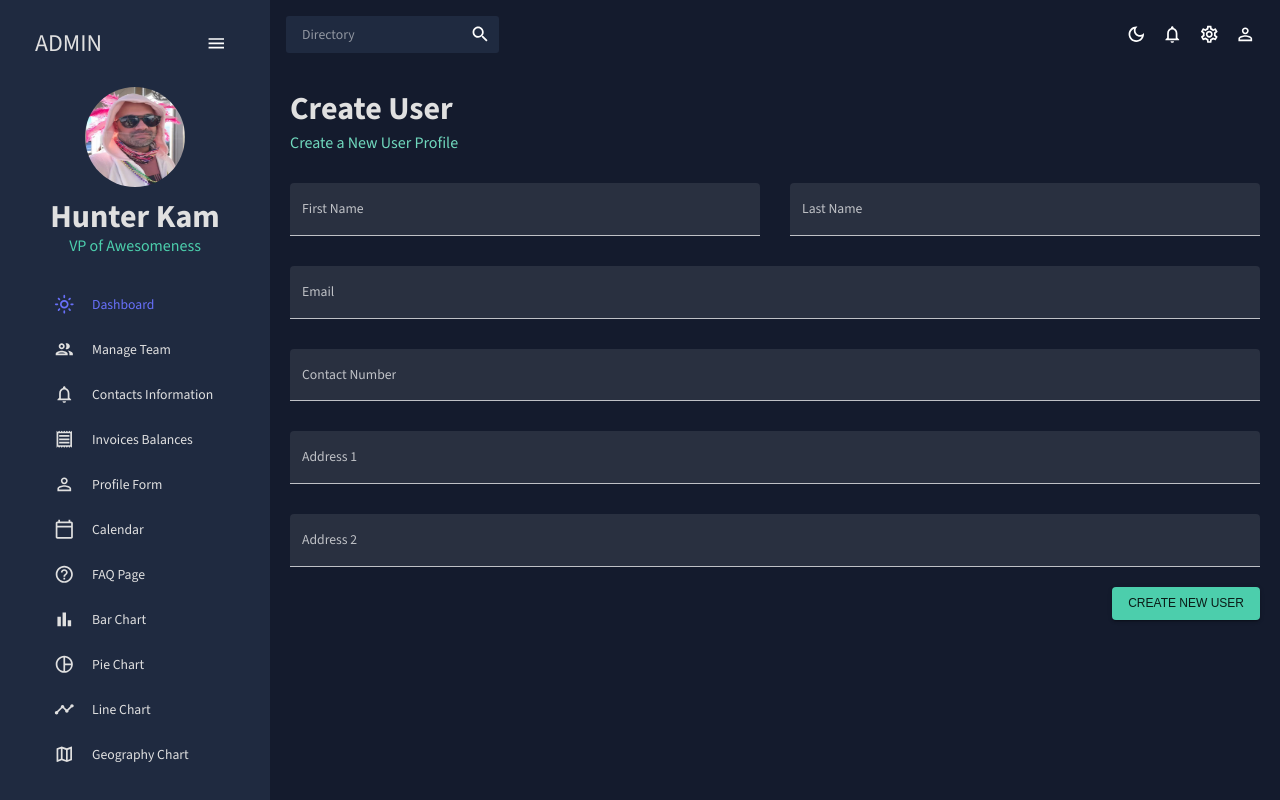
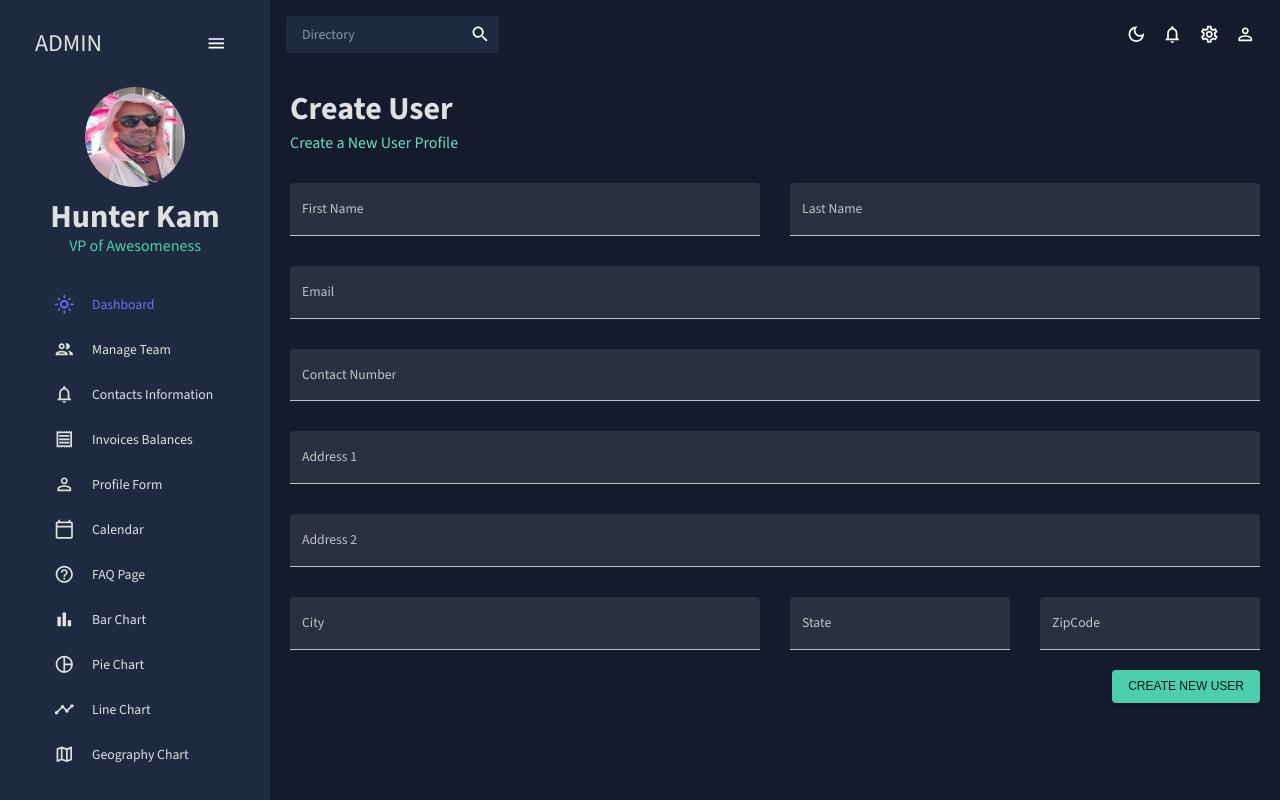
Before and after one commit to Hone648/react-admin, a React (Create React App) app: page /form in a window 1280 px wide. Built offline with nearby package versions, Linux system fonts and the light colour scheme.

Commit message:
added the rest of the address inputs and associated validations to form

```diff
--- a/src/scenes/form/index.jsx
+++ b/src/scenes/form/index.jsx
@@ -14,6 +14,9 @@ const initialValues = {
   contact: '',
   address1: '',
   address2: '',
+  city: '',
+  state: '',
+  zipCode: '',
 };
 
 const Alert = React.forwardRef(function Alert(props, ref) {
@@ -32,6 +35,9 @@ const userSchema = yup.object().shape({
     .required('required'),
   address1: yup.string().required('required'),
   address2: yup.string(),
+  city: yup.string().required('required'),
+  state: yup.string().required('required'),
+  zipCode: yup.string().required('required'),
 });
 
 const Form = () => {
@@ -40,9 +46,6 @@ const Form = () => {
   const [userLastName, setUserLastName] = useState('');
 
   const isNonMobile = useMediaQuery('(min-width:600px)');
-  const handleClick = () => {
-    setOpen(true);
-  };
   const handleClose = (event, reason) => {
     if (reason === 'clickaway') {
       return;
@@ -164,6 +167,45 @@ const Form = () => {
                 helperText={touched.address2 && errors.address2}
                 sx={{ gridColumn: 'span 4' }}
               />
+              <TextField
+                fullWidth
+                variant="filled"
+                type="text"
+                label="City"
+                onBlur={handleBlur}
+                onChange={handleChange}
+                value={values.city}
+                name="city"
+                error={!!touched.city && !!errors.city}
+                helperText={touched.city && errors.city}
+                sx={{ gridColumn: 'span 2' }}
+              />
+              <TextField
+                fullWidth
+                variant="filled"
+                type="text"
+                label="State"
+                onBlur={handleBlur}
+                onChange={handleChange}
+                value={values.state}
+                name="state"
+                error={!!touched.state && !!errors.state}
+                helperText={touched.state && errors.state}
+                sx={{ gridColumn: 'span 1' }}
+              />
+              <TextField
+                fullWidth
+                variant="filled"
+                type="text"
+                label="ZipCode"
+                onBlur={handleBlur}
+                onChange={handleChange}
+                value={values.zipCode}
+                name="zipCode"
+                error={!!touched.zipCode && !!errors.zipCode}
+                helperText={touched.zipCode && errors.zipCode}
+                sx={{ gridColumn: 'span 1' }}
+              />
             </Box>
             <Box display="flex" justifyContent="end" mt="20px">
               <Button type="submit" color="secondary" variant="contained">
@@ -178,7 +220,7 @@ const Form = () => {
           {userFirstName +
             ' ' +
             userLastName +
-            's profile has successfully been created!'}
+            "'s profile has successfully been created!"}
         </Alert>
       </Snackbar>
     </Box>
```
